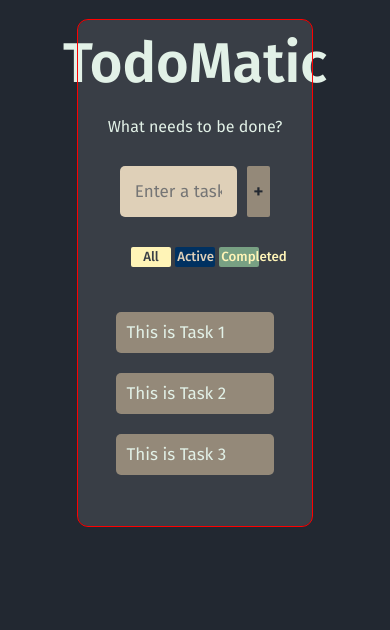
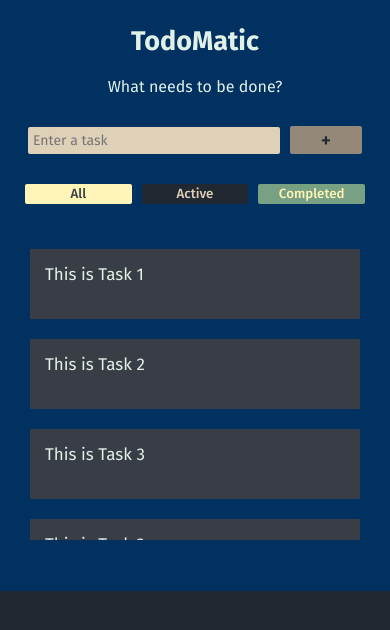
Before and after one commit to abuzarraziqgithub/Todo-App-Collaborative-Projects-S1-, a React (Vite) app: page / in a window 390 px wide. Shown: the top 630 px of the page. Built offline with nearby package versions, Linux system fonts and the light colour scheme.

Commit message:
Update styles for todo box and list component; enhance responsiveness and scrollbar behavior

```diff
--- a/src/App.css
+++ b/src/App.css
@@ -19,8 +19,8 @@
 }
 .todoBox {
   background-color: #393e46;
-  width: 60%;
-  height: 60%;
+  width: 70%;
+  height: 80%;
   margin-top: 5%;
   border-radius: 10px;
   /* box-shadow: #948979 1px 1px 15px; */
@@ -134,6 +134,11 @@
 /* List */
 .listData {
   width: 80%;
+  overflow-y: scroll;
+  scroll-behavior: smooth;
+  margin-bottom: 10%;
+  scrollbar-width: none;
+  -ms-overflow-style: none;
 }
 .listData ul {
   width: 100%;
@@ -145,10 +150,80 @@
 }
 .listData li {
   list-style: none;
-  background-color: #948979;
-  padding: 10px;
-  border-radius: 5px;
+  background-color: #222831;
+  padding: 15px;
+  border-radius: 1px;
   font-size: 17px;
+  height: 100px;
   font-weight: 400;
   color: #e2f1e7;
 }
+
+@media (max-width: 625px) {
+  .todoBox {
+    background-color: #003161;
+    width: 100%;
+    border-radius: 0px;
+    height: 70%;
+    margin-top: 0;
+    padding: 15px;
+    outline: none;
+  }
+
+  .heading {
+    /* width: 50%; */
+  }
+  .heading h1 {
+    font-size: 27px;
+    font-weight: 700;
+  }
+  .input_btn {
+    /* flex-direction: column; */
+    /* background-color: #78a083; */
+    align-items: center;
+    justify-content: center;
+    width: 100%;
+    /* gap: 20px; */
+  }
+  .input_btn #taskInput {
+    width: 70%;
+    padding: 5px;
+    border-radius: 2px;
+  }
+  .input_btn #taskInput[placeholder] {
+    font-size: 14px;
+  }
+  .input_btn #addBtn {
+    width: 20%;
+    padding: 2px;
+  }
+
+  .listData {
+    overflow-y: scroll;
+    scroll-behavior: smooth;
+    margin-bottom: 10%;
+    width: 100%;
+  }
+  .listData ul {
+    width: 100%;
+  }
+  .listData li {
+    width: 100%;
+    height: 70px;
+    background-color: #393e46;
+  }
+
+  .extraButtons {
+    /* background-color: #dfd0b8; */
+    width: 100%;
+    gap: 10px;
+  }
+  .extraButtons #allBtn,
+  #activeBtn,
+  #completedBtn {
+    width: 60%;
+  }
+  #activeBtn {
+    background-color: #222831;
+  }
+}
--- a/src/components/List.jsx
+++ b/src/components/List.jsx
@@ -7,6 +7,13 @@ export default function List() {
           <li>This is Task 1</li>
           <li>This is Task 2</li>
           <li>This is Task 3</li>
+          <li>This is Task 3</li>
+          <li>This is Task 3</li>
+          <li>This is Task 3</li>
+          <li>This is Task 3</li>
+          <li>This is Task 3</li>
+          <li>This is Task 3</li>
+          <li>This is Task 3</li>
         </ul>
       </div>
     </>
```
